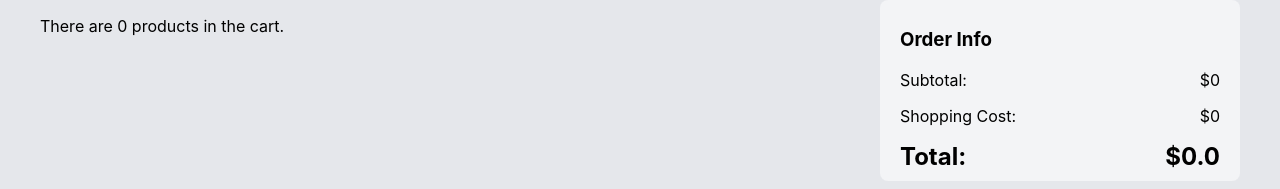
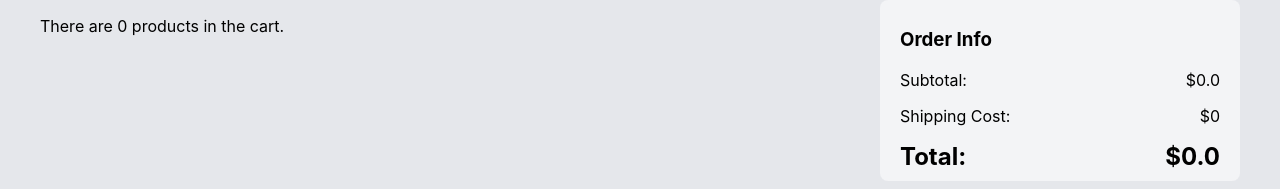
Before and after one commit to minhnnhob/shopping_cart_mock, a React (Create React App) app: page /cart in a window 1280 px wide. Shown: the part 142-331 px from the top of the page. Built offline with nearby package versions, Linux system fonts and the light colour scheme.

Commit message:
Add shipping cost to checkout cart component

```diff
--- a/src/features/cart/componets/checkoutCart.tsx
+++ b/src/features/cart/componets/checkoutCart.tsx
@@ -15,9 +15,17 @@ import { RootState } from "../../../stores/store";
 
 const CheckoutCart: React.FC = () => {
   const cartItems = useSelector((state: RootState) => state.cart.items);
+  const calculateSubtotal = () => {
+    let subtotal = cartItems.reduce((total, item) => total + Number(item.price), 0);
+    return subtotal.toFixed(1);
+  };
+
   const calculateTotal = () => {
-    const total = cartItems.reduce((total, item) => total + Number(item.price), 0);
-    return total.toFixed(1); // This will round the total to 1 decimal place
+    let total = Number(calculateSubtotal());
+    if (cartItems.length > 0) {
+      total += 10;
+    }
+    return total.toFixed(1);
   };
   return (
     <StyledContainer>
@@ -26,13 +34,22 @@ const CheckoutCart: React.FC = () => {
 
         <SubtotalContainer>
           <SubtotalLeft>Subtotal: </SubtotalLeft>
-          <SubtotalRight>$0</SubtotalRight>
+          <SubtotalRight>${calculateSubtotal()}</SubtotalRight>
         </SubtotalContainer>
 
         <ShoppingCostContainer>
-          <p className="subleft">Shopping Cost: </p>
-          <p className="subright">$0</p>
-        </ShoppingCostContainer>
+  {cartItems.length > 0 ? (
+    <>
+      <p className="subleft">Shipping Cost: </p>
+      <p className="subright">$10</p>
+    </>
+  ) : (
+    <>
+      <p className="subleft">Shipping Cost: </p>
+      <p className="subright">$0</p>
+    </>
+  )}
+</ShoppingCostContainer>
 
         <TotalContainer>
           <TotalHeading>Total: </TotalHeading>
```
